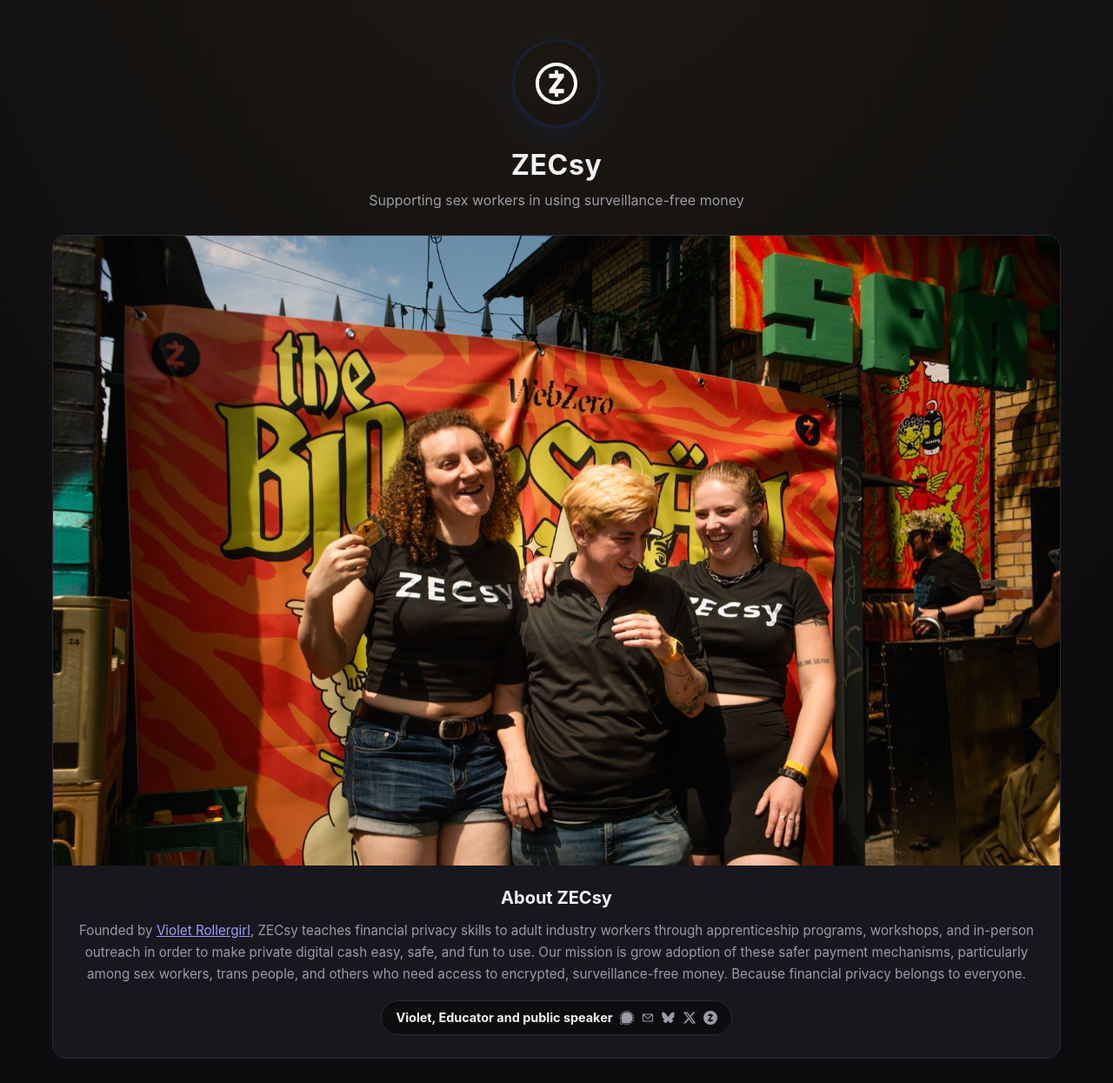
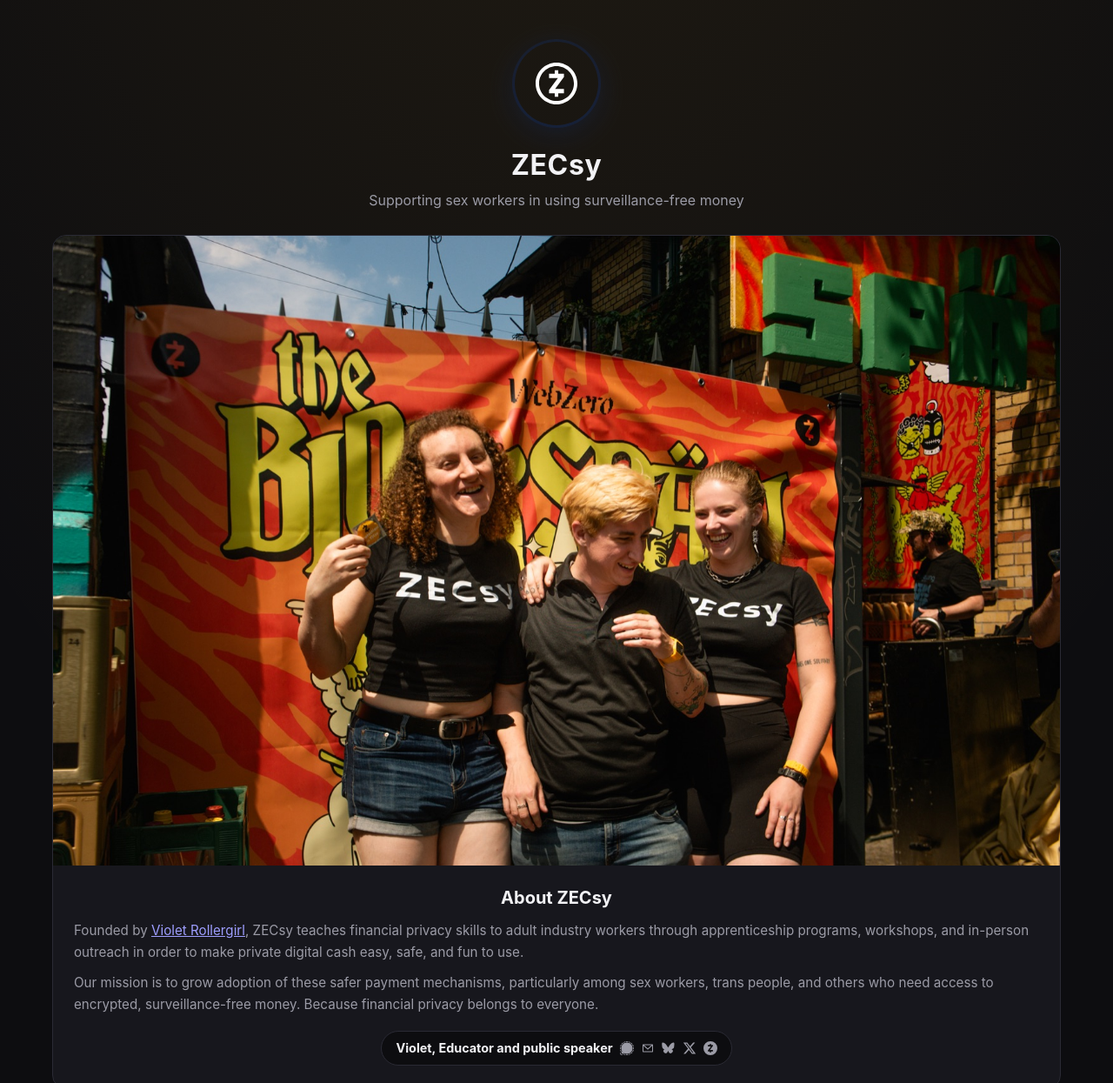
Before and after one commit to ZECsy-team/ZECsy-team.github.io, a Jekyll site: the page built from index.html, in a window 1280 px wide. Shown: the top 1245 px of the page at 87% size. Built offline with Jekyll 4.4.1, drawn with Linux system fonts in a browser that asks for light colours; grey boxes are pictures that could not be loaded.

Commit message:
Move slogan, align text.

```diff
--- a/assets/css/style.scss
+++ b/assets/css/style.scss
@@ -291,6 +291,7 @@ body {
   color: var(--text-dim);
   font-size: 0.95rem;
   line-height: 1.65;
+  text-align: left;
 }
 
 .team__members {
--- a/index.html
+++ b/index.html
@@ -14,7 +14,10 @@ layout: default
     <div class="team__body">
       <h2 class="team__title" id="about-zecsy">About ZECsy</h2>
       <p class="team__vision">
-          Founded by <a href="https://VioletRollergirl.com/">Violet Rollergirl</a>, ZECsy teaches financial privacy skills to adult industry workers through apprenticeship programs, workshops, and in-person outreach in order to make private digital cash easy, safe, and fun to use. Our mission is grow adoption of these safer payment mechanisms, particularly among sex workers, trans people, and others who need access to encrypted, surveillance-free money. Because financial privacy belongs to everyone.
+          Founded by <a href="https://VioletRollergirl.com/">Violet Rollergirl</a>, ZECsy teaches financial privacy skills to adult industry workers through apprenticeship programs, workshops, and in-person outreach in order to make private digital cash easy, safe, and fun to use.
+      </p>
+      <p class="team__vision">
+          Our mission is to grow adoption of these safer payment mechanisms, particularly among sex workers, trans people, and others who need access to encrypted, surveillance-free money. Because financial privacy belongs to everyone.
       </p>
       {% if site.data.team.members %}
       <ul class="team__members" id="zecsy-team-members">
@@ -33,6 +36,10 @@ layout: default
       </ul>
       {% endif %}
     </div>
+  </section>
+
+  <section class="slogan" aria-label="Slogan">
+    <p class="slogan__text">Privacy is ZECsy</p>
   </section>
 
   <section class="videos" aria-label="ZECsy videos">
@@ -66,10 +73,6 @@ layout: default
           });
       });
   </script>
-
-  <section class="slogan" aria-label="Slogan">
-    <p class="slogan__text">Privacy is ZECsy</p>
-  </section>
 
   <nav id="links" class="links" aria-label="ZECsy links">
     {% for link in site.data.links %}
```
